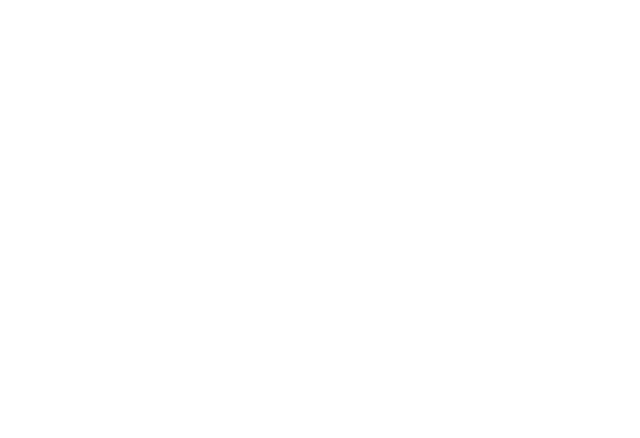
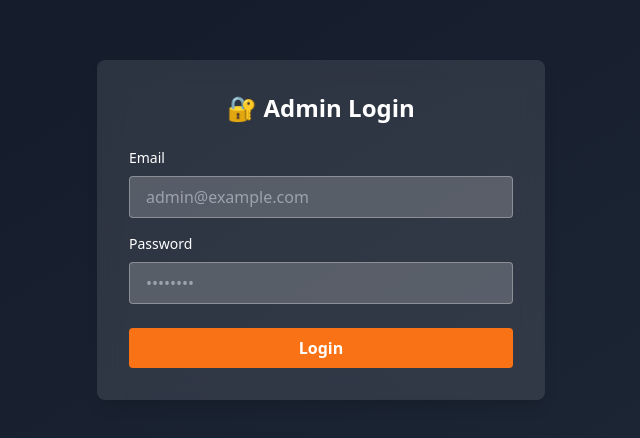
Before and after one commit to AK4007/wildfire-iot-monitoring, a React (Create React App) app in the folder wildfire-dashboard/: page /login in a window 1280 px wide. Before the commit this address had no page. Shown: the part 170-608 px from the top of the page, without its empty margins (319-959 px from the left). Built offline with nearby package versions, Linux system fonts and the light colour scheme.

Commit message:
Add React dashboard and full wildfire project-akpush

```diff
--- a/wildfire-dashboard/src/App.js
+++ b/wildfire-dashboard/src/App.js
@@ -1,5 +1,6 @@
 import React from 'react';
 import { BrowserRouter as Router, Routes, Route } from 'react-router-dom';
+import LoginPage from './pages/LoginPage';
 
 import HomePage from './pages/HomePage';
 import FireMapPage from './pages/FireMapPage';
@@ -15,6 +16,7 @@ function App() {
         <Route path="/" element={<HomePage />} />
         <Route path="/map" element={<FireMapPage />} />
         <Route path="/report" element={<ReportFirePage />} />
+        <Route path="/login" element={<LoginPage />} />
         <Route path="/admin" element={<AdminOverview />} />
         <Route path="/admin/table" element={<AdminDashboard />} />
       </Routes>
--- a/wildfire-dashboard/src/components/AnimatedNavbar.js
+++ b/wildfire-dashboard/src/components/AnimatedNavbar.js
@@ -1,4 +1,3 @@
-// src/components/AnimatedNavbar.js
 import React from 'react';
 import { Link } from 'react-router-dom';
 
@@ -10,7 +9,8 @@ const AnimatedNavbar = () => {
         <Link to="/">Home</Link>
         <Link to="/map">Fire Map</Link>
         <Link to="/report">Report Fire</Link>
-        <Link to="/admin">Admin/Login</Link>
+        <Link to="/admin">Admin</Link>
+        <Link to="/login">Login</Link>
         <button className="border px-3 py-1 rounded">EN/FR</button>
       </div>
     </nav>
--- a/wildfire-dashboard/src/components/Header.js
+++ b/wildfire-dashboard/src/components/Header.js
@@ -11,7 +11,8 @@ const Header = () => {
         <Link to="/" className="hover:text-orange-400 transition">Home</Link>
         <Link to="/map" className="hover:text-orange-400 transition">Fire Map</Link>
         <Link to="/report" className="hover:text-orange-400 transition">Report Fire</Link>
-        <Link to="/admin" className="hover:text-green-400 transition">Admin Dashboard</Link>
+        <Link to="/admin" className="hover:text-orange-400 transition">Admin</Link>
+        <Link to="/login" className="hover:text-orange-400 transition">Login</Link>
         <button className="border border-white px-3 py-1 rounded hover:bg-white hover:text-black transition">EN/FR</button>
       </div>
     </nav>
--- /dev/null
+++ b/wildfire-dashboard/src/pages/LoginPage.js
@@ -0,0 +1,68 @@
+import React, { useState } from 'react';
+import { useNavigate } from 'react-router-dom';
+
+const LoginPage = () => {
+  const navigate = useNavigate();
+  const [email, setEmail] = useState('');
+  const [password, setPassword] = useState('');
+
+  const handleLogin = (e) => {
+    e.preventDefault();
+
+    if (email === 'admin@wildfire.com' && password === 'admin123') {
+      navigate('/admin');
+    } else {
+      alert('Invalid credentials. Try admin@example.com / admin123');
+    }
+  };
+
+  return (
+    <div className="min-h-screen bg-gradient-to-br from-gray-900 to-gray-800 flex items-center justify-center text-white">
+      <form
+        onSubmit={handleLogin}
+        className="bg-white/10 backdrop-blur-md p-8 rounded-lg shadow-lg w-full max-w-md"
+      >
+        <h2 className="text-2xl font-bold mb-6 text-center">🔐 Admin Login</h2>
+
+        <div className="mb-4">
+          <label htmlFor="email" className="block mb-2 text-sm font-medium text-white">
+            Email
+          </label>
+          <input
+            type="email"
+            id="email"
+            className="w-full px-4 py-2 rounded bg-white/20 text-white border border-white/30 focus:outline-none focus:ring"
+            placeholder="admin@example.com"
+            value={email}
+            onChange={(e) => setEmail(e.target.value)}
+            required
+          />
+        </div>
+
+        <div className="mb-6">
+          <label htmlFor="password" className="block mb-2 text-sm font-medium text-white">
+            Password
+          </label>
+          <input
+            type="password"
+            id="password"
+            className="w-full px-4 py-2 rounded bg-white/20 text-white border border-white/30 focus:outline-none focus:ring"
+            placeholder="••••••••"
+            value={password}
+            onChange={(e) => setPassword(e.target.value)}
+            required
+          />
+        </div>
+
+        <button
+          type="submit"
+          className="w-full py-2 rounded bg-orange-500 hover:bg-orange-600 font-semibold transition"
+        >
+          Login
+        </button>
+      </form>
+    </div>
+  );
+};
+
+export default LoginPage;
```
